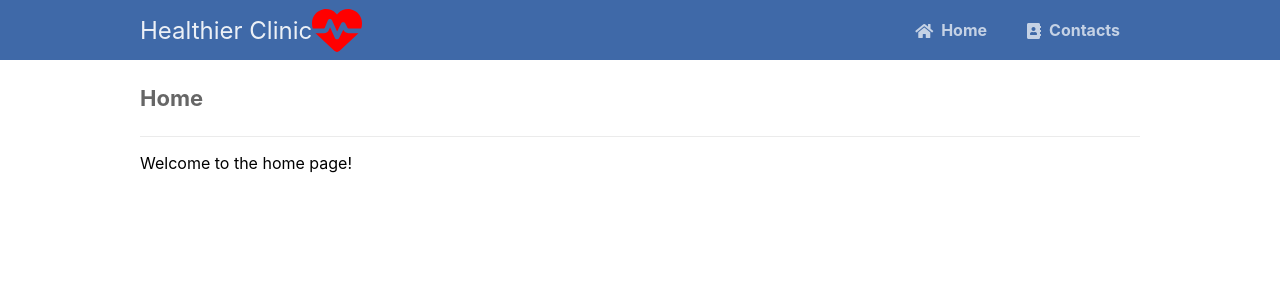
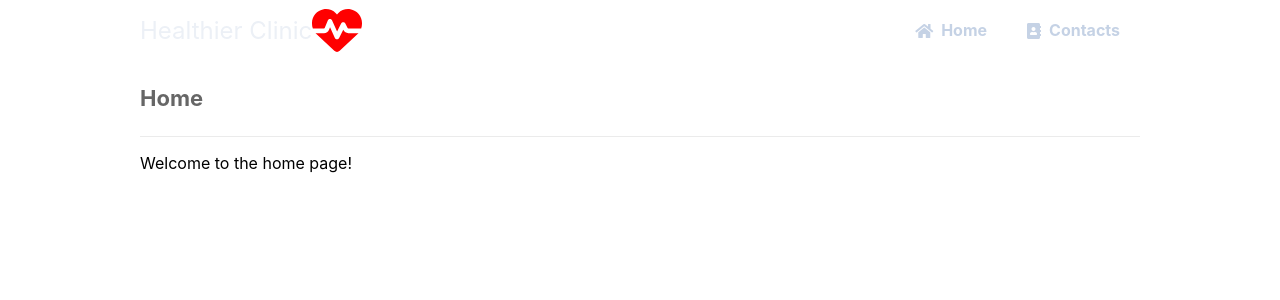
Before and after one commit to victor-raphael17/healthier-clinic, a PHP site: page / in a window 1280 px wide. Shown: the top 300 px of the page. Run offline with PHP 8.4, Linux system fonts and the light colour scheme.

Commit message:
Alteração Estilo

```diff
--- a/nginx/crudphp/style.css
+++ b/nginx/crudphp/style.css
@@ -10,7 +10,7 @@ body {
   margin: 0;
 }
 .navtop {
-  background-color: #3f69a8;
+  background-color: #ffffff;
   height: 60px;
   width: 100%;
   border: 0;
--- a/php/crudphp/style.css
+++ b/php/crudphp/style.css
@@ -10,7 +10,7 @@ body {
   margin: 0;
 }
 .navtop {
-  background-color: #3f69a8;
+  background-color: #ffffff;
   height: 60px;
   width: 100%;
   border: 0;
```
